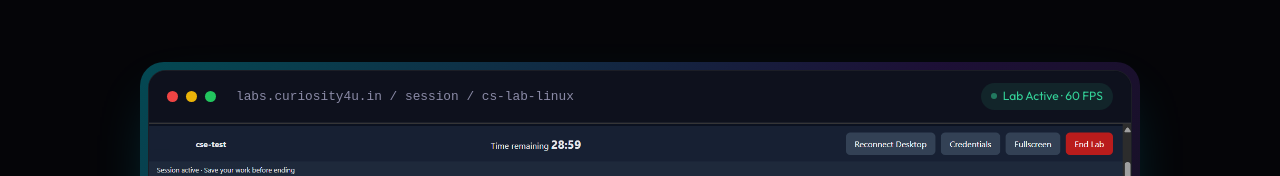
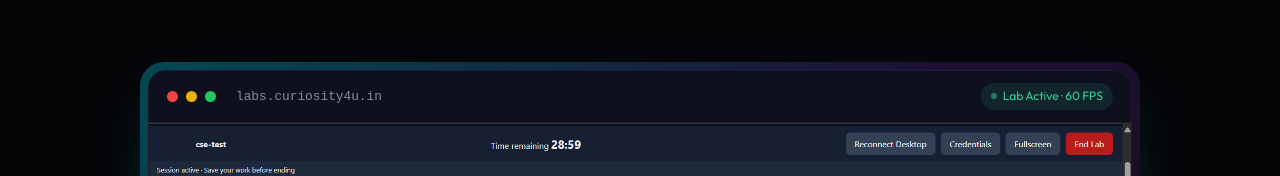
Before and after one commit to weatcuriosity123/curiosity4u, a React (Vite) app: page /sarthi in a window 1280 px wide. Shown: the part 835-1011 px from the top of the page. Built offline with nearby package versions, Linux system fonts and the light colour scheme.

Commit message:
fix(sarthi): update mock browser url to labs.curiosity4u.in

```diff
--- a/src/SarthiPage.jsx
+++ b/src/SarthiPage.jsx
@@ -471,7 +471,7 @@ export default function SarthiPage() {
                     <div style={{ width: 11, height: 11, borderRadius: '50%', background: '#eab308' }} />
                     <div style={{ width: 11, height: 11, borderRadius: '50%', background: '#22c55e' }} />
                     <span style={{ marginLeft: 12, fontSize: '0.8rem', color: 'var(--text-muted)', fontFamily: 'monospace' }}>
-                      labs.curiosity4u.in / session / cs-lab-linux
+                      labs.curiosity4u.in
                     </span>
                   </div>
                   <div style={{ display: 'inline-flex', alignItems: 'center', gap: '6px', fontSize: '0.75rem', color: '#34d399', background: 'rgba(52,211,153,0.1)', padding: '3px 10px', borderRadius: '50px' }}>
```
